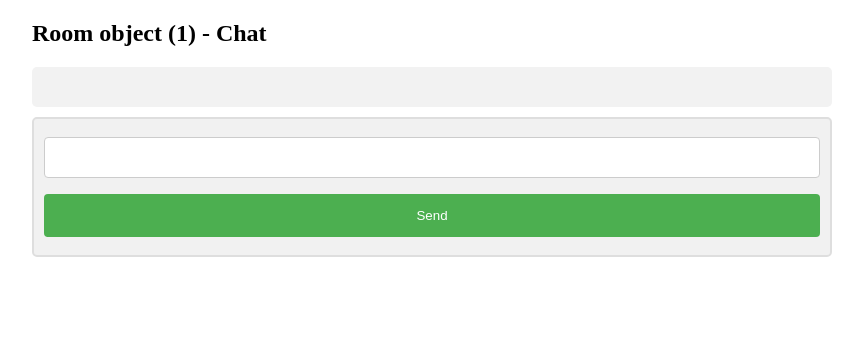
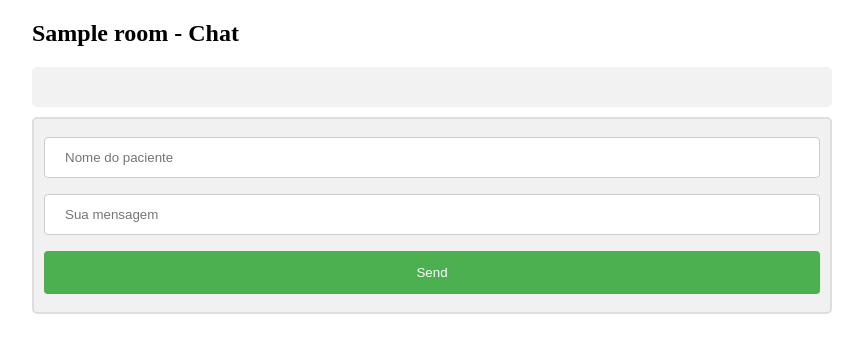
Before and after one commit to lucenasoft/chat-project, a Django app: template templates/room.html in a window 1280 px wide. Shown: the top 353 px of the page, without its empty margins (208-1071 px from the left). Run offline with Django 3.2, Linux system fonts and the light colour scheme; tables that the repository leaves empty hold one stand-in row (values such as "Sample post"); the template is opened without the code that fills it: values that come from a table or form of the project are taken from there, most other values are stand-ins (such as "Sample title", 1, 10 or a date in 2020); data that the repository does not hold is empty; some libraries are stand-ins or nearby versions.

Commit message:
feat: add new input for pacient

```diff
--- a/chat/admin.py
+++ b/chat/admin.py
@@ -1,5 +1,6 @@
 from django.contrib import admin
-from .models import Room, Message
+
+from .models import Message, Room
 
 # Register your models here.
 admin.site.register(Room)
--- a/chat/models.py
+++ b/chat/models.py
@@ -6,8 +6,16 @@ from django.db import models
 # Create your models here.
 class Room(models.Model):
     name = models.CharField(max_length=1000) #NOME DO SALA DO CHAT, PRIMEIRA PAGINA
+
+    def __str__(self) -> str:
+        return self.name
+
 class Message(models.Model):
     value = models.CharField(max_length=1000000) #MENSAGEM
     date = models.DateTimeField(default=datetime.now, blank=True) #DATA DA MENSAGEM
     user = models.CharField(max_length=1000000) #USUARIO SETADO NA PRIMEIRA PAGINA #FUNCIONARIO.
-    room = models.CharField(max_length=1000000) #SALA É UM ID, SETADO ASSIM QUE ENVIADO A MENSAGEM
+    room = models.CharField(max_length=1000000)
+    paciente_name = models.CharField(max_length=1000000)
+
+    def __str__(self) -> str:
+        return self.paciente_name
--- a/chat/views.py
+++ b/chat/views.py
@@ -31,9 +31,10 @@ def checkview(request):
 def send(request):
     message = request.POST['message']
     username = request.POST['username']
+    paciente_name = request.POST['paciente_name']
     room_id = request.POST['room_id']
 
-    new_message = Message.objects.create(value=message, user=username, room=room_id)
+    new_message = Message.objects.create(value=message, user=username, paciente_name=paciente_name, room=room_id)
     new_message.save()
     return HttpResponse('Mensagem enviada com sucesso!')
 
--- a/templates/room.html
+++ b/templates/room.html
@@ -60,14 +60,17 @@ body {
 
 <div id="display">
 
-<!-- <div class="container darker">
+<div class="container darker">
   <b>Tom</b><p>Hello Everyone, How Are You Guys Doing?</p>
   <span class="time-left">20th, April 2021</span>
-</div> -->
+</div>
 
 </div>
 
 <script>
+
+var data = document.querySelectorAll('.time-left');
+
 $(document).ready(function(){
 
 setInterval(function(){
@@ -79,7 +82,13 @@ setInterval(function(){
             $("#display").empty();
             for (var key in response.messages)
             {
-                var temp="<div class='container darker'><b>"+response.messages[key].user+"</b><p>"+response.messages[key].value+"</p><span class='time-left'>"+response.messages[key].user+"  "+response.messages[key].date+"</span></div>";
+                var temp="<div class='container darker'><b>"+
+                  "Paciente: "+
+                  response.messages[key].paciente_name+
+                  "</b><p>"+response.messages[key].value+
+                    "</p><span class='time-left'>"+
+                      response.messages[key].date+
+                      "</span></div>";
                 $("#display").append(temp);
             }
         },
@@ -130,11 +139,11 @@ setInterval(function(){
         {% csrf_token %}
         <input type="hidden" name="username" id="username" value="{{username}}"/>
         <input type="hidden" name="room_id" id="room_id" value="{{room_details.id}}"/>
-        <input type="text" name="message" id="message" width="100px" />
+        <input type="text" placeholder="Nome do paciente" name="paciente_name" id="paciente_name" width="100px" />
+        <input type="text" placeholder="Sua mensagem" name="message" id="message" width="100px" />
         <input type="submit" value="Send">
     </form>
 </div>
-
 
 </body>
 
@@ -147,6 +156,7 @@ setInterval(function(){
       url:'/send',
       data:{
           username:$('#username').val(),
+          paciente_name:$('#paciente_name').val(),
           room_id:$('#room_id').val(),
           message:$('#message').val(),
         csrfmiddlewaretoken:$('input[name=csrfmiddlewaretoken]').val(),
```
Also changed, not shown: README.md.
